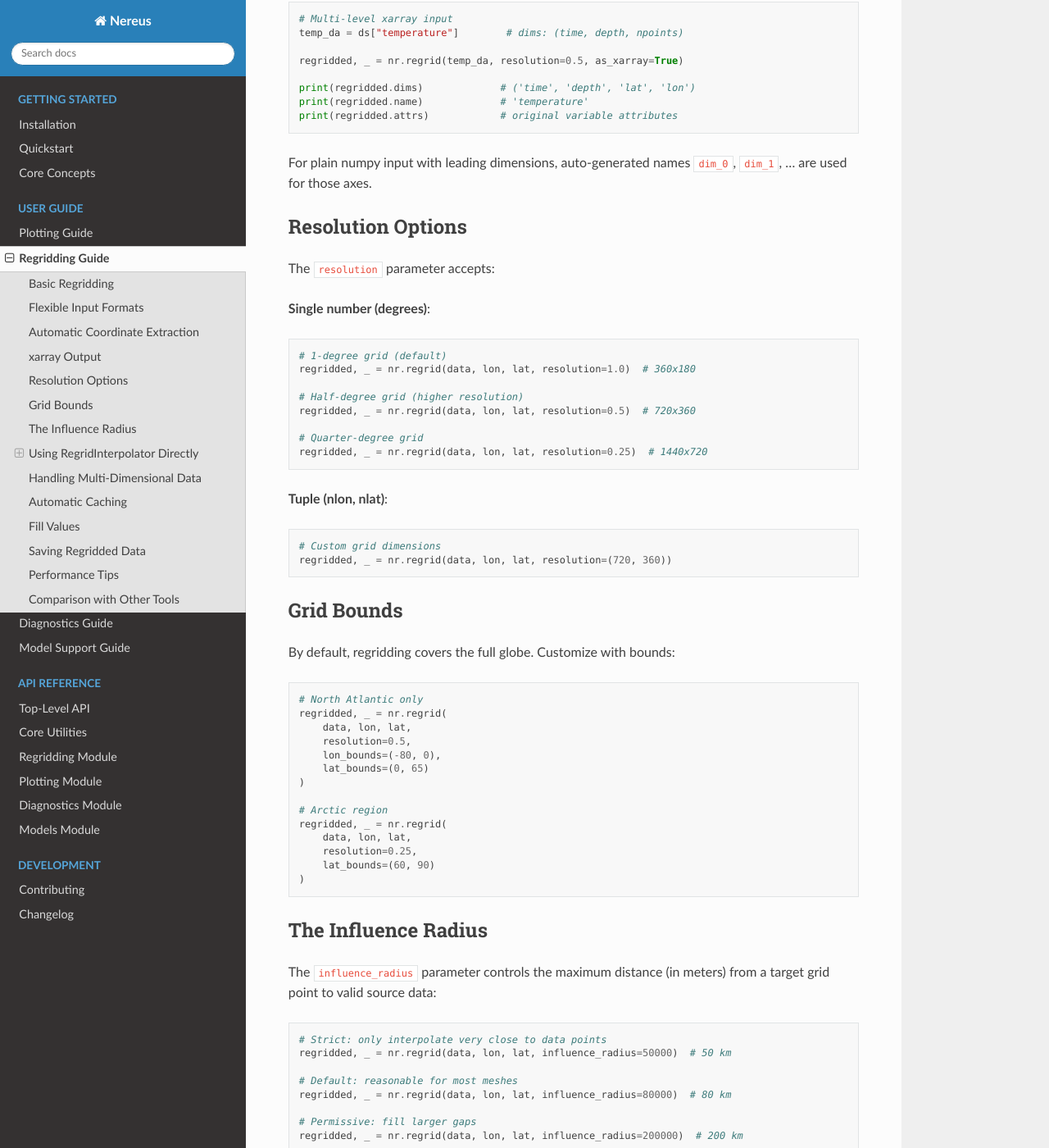
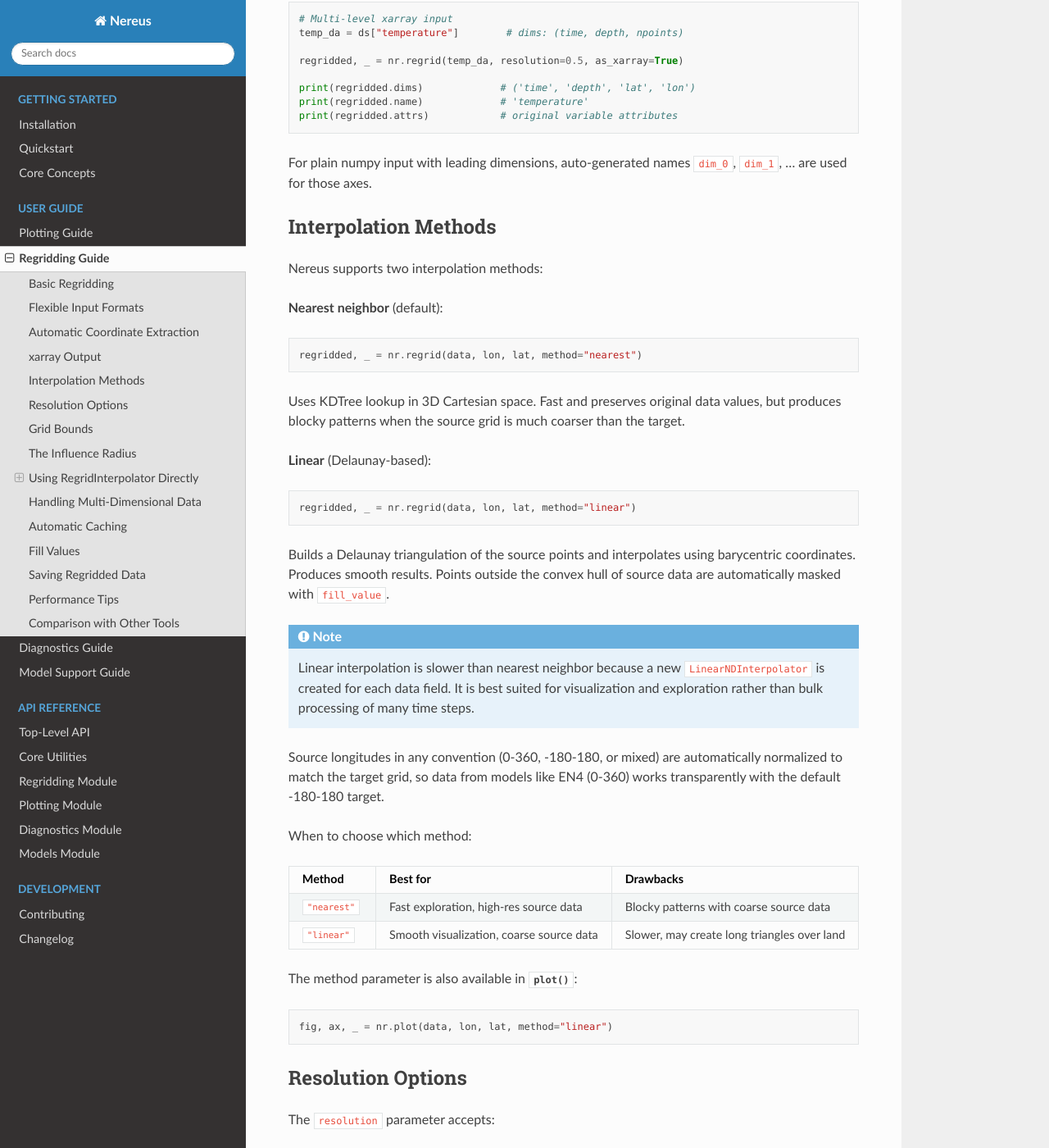
Before and after one commit to koldunovn/nereus, a Sphinx documentation site: the page built from docs/user_guide/regridding.rst, in a window 1280 px wide and 1400 px high, scrolled down 2502 px. Shown: the whole window at 82% size. Built offline with Sphinx 7.4.7 and the Read the Docs theme 3.1.0, drawn with Linux system fonts in a browser that asks for light colours; some of the changed text lies outside the part shown.

Commit message:
Add linear interpolation method with automatic longitude normalization
Add method="linear" option to RegridInterpolator, regrid(), and plot()
using scipy Delaunay triangulation with barycentric interpolation for
smooth results. Source longitudes are automatically normalized to match
the target grid bounds, so 0-360 data (e.g. EN4) works transparently
with the default -180-180 target grid.

Co-Authored-By: Claude Opus 4.6 <noreply@anthropic.com>

```diff
--- a/docs/api/regrid.rst
+++ b/docs/api/regrid.rst
@@ -36,9 +36,11 @@ Interpolator
       Target grid resolution (degrees or grid dimensions).
 
    .. py:attribute:: method
-      :type: Literal["nearest"]
+      :type: Literal["nearest", "linear"]
 
-      Interpolation method. Currently only "nearest" is supported.
+      Interpolation method. ``"nearest"`` uses KDTree nearest-neighbor
+      lookup (fast).  ``"linear"`` uses Delaunay triangulation with
+      barycentric interpolation (slower but smoother).
 
    .. py:attribute:: influence_radius
       :type: float
--- a/docs/user_guide/plotting.rst
+++ b/docs/user_guide/plotting.rst
@@ -141,6 +141,10 @@ Advanced Parameters
 
 **interpolator** : RegridInterpolator, optional
    Pre-computed interpolator to reuse.
+
+**method** : ``"nearest"`` or ``"linear"``, default ``"nearest"``
+   Interpolation method. ``"linear"`` uses Delaunay triangulation for
+   smoother results (slower).
 
 **influence_radius** : float, default 80000.0
    Maximum distance (meters) from data points for interpolation.
--- a/docs/user_guide/regridding.rst
+++ b/docs/user_guide/regridding.rst
@@ -147,6 +147,64 @@ automatically, and the variable name and attributes are copied across:
 For plain numpy input with leading dimensions, auto-generated names
 ``dim_0``, ``dim_1``, … are used for those axes.
 
+Interpolation Methods
+---------------------
+
+Nereus supports two interpolation methods:
+
+**Nearest neighbor** (default):
+
+.. code-block:: python
+
+   regridded, _ = nr.regrid(data, lon, lat, method="nearest")
+
+Uses KDTree lookup in 3D Cartesian space. Fast and preserves original data
+values, but produces blocky patterns when the source grid is much coarser
+than the target.
+
+**Linear** (Delaunay-based):
+
+.. code-block:: python
+
+   regridded, _ = nr.regrid(data, lon, lat, method="linear")
+
+Builds a Delaunay triangulation of the source points and interpolates
+using barycentric coordinates. Produces smooth results. Points outside the
+convex hull of source data are automatically masked with ``fill_value``.
+
+.. note::
+
+   Linear interpolation is slower than nearest neighbor because a new
+   ``LinearNDInterpolator`` is created for each data field. It is best
+   suited for visualization and exploration rather than bulk processing
+   of many time steps.
+
+Source longitudes in any convention (0-360, -180-180, or mixed) are
+automatically normalized to match the target grid, so data from models
+like EN4 (0-360) works transparently with the default -180-180 target.
+
+When to choose which method:
+
+.. list-table::
+   :header-rows: 1
+   :widths: 20 40 40
+
+   * - Method
+     - Best for
+     - Drawbacks
+   * - ``"nearest"``
+     - Fast exploration, high-res source data
+     - Blocky patterns with coarse source data
+   * - ``"linear"``
+     - Smooth visualization, coarse source data
+     - Slower, may create long triangles over land
+
+The method parameter is also available in :func:`~nereus.plot`:
+
+.. code-block:: python
+
+   fig, ax, _ = nr.plot(data, lon, lat, method="linear")
+
 Resolution Options
 ------------------
 
@@ -223,10 +281,11 @@ For repeated regridding operations on the same mesh, create an interpolator once
 
 .. code-block:: python
 
-   # Create interpolator (slow - builds KD-tree)
+   # Create interpolator (slow - builds KD-tree / Delaunay)
    interpolator = nr.RegridInterpolator(
        lon, lat,
        resolution=0.5,
+       method="nearest",         # or "linear"
        influence_radius=80000.0,
        lon_bounds=(-180, 180),
        lat_bounds=(-90, 90)
@@ -393,9 +452,12 @@ Nereus regridding is optimized for quick exploration:
    * - Tool
      - Strength
      - When to use
-   * - Nereus
+   * - Nereus (nearest)
      - Speed, simplicity
-     - Quick exploration, visualization
+     - Quick exploration, high-res source data
+   * - Nereus (linear)
+     - Smooth output, no extra deps
+     - Visualization of coarse source data
    * - xESMF
      - Conservation, accuracy
      - Production workflows, budget-closing
```
Also changed, not shown: docs/development/changelog.rst (+13 -0 lines), docs/getting_started/concepts.rst (+18 -6 lines), docs/getting_started/quickstart.rst (+10 -0 lines), 3 other files.
